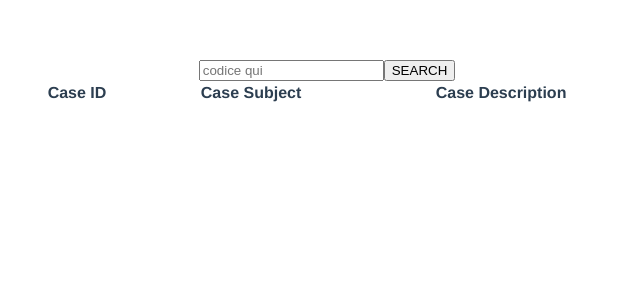
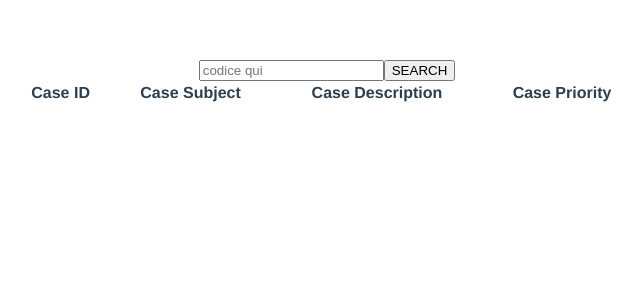
Before and after one commit to tr4uma/sfdc-academy-exercise1, a Vue app: page / in a window 1280 px wide. Shown: the top 300 px of the page, without its empty margins (313-955 px from the left). Built offline with nearby package versions, Linux system fonts and the light colour scheme.

Commit message:
Added Priority

```diff
--- a/index.js
+++ b/index.js
@@ -37,7 +37,7 @@ app.get('/search', (request, response) => {
 handleQuery = async function(queryToken, response) {
 
   let res = Case.findAll({
-    attributes: ['id','subject','description'],
+    attributes: ['id','subject','description','priority'],
     where: {
       subject: {
         [Op.iLike]: `%${queryToken}%`,
--- a/src/components/ItemResearch.vue
+++ b/src/components/ItemResearch.vue
@@ -10,6 +10,7 @@
             <th>Case ID</th>
             <th>Case Subject</th>
             <th>Case Description</th>
+            <th>Case Priority</th>
           </tr>
         </thead>
         <tbody>
@@ -17,6 +18,7 @@
             <td>{{res.id}}</td>
             <td>{{res.subject}}</td>
             <td>{{res.description}}</td>
+            <td>{{res.priority}}</td>
           </tr>
         </tbody>
       </table>
```
Also changed, not shown: 10 other files (tests, documents, lock files or other folders).
